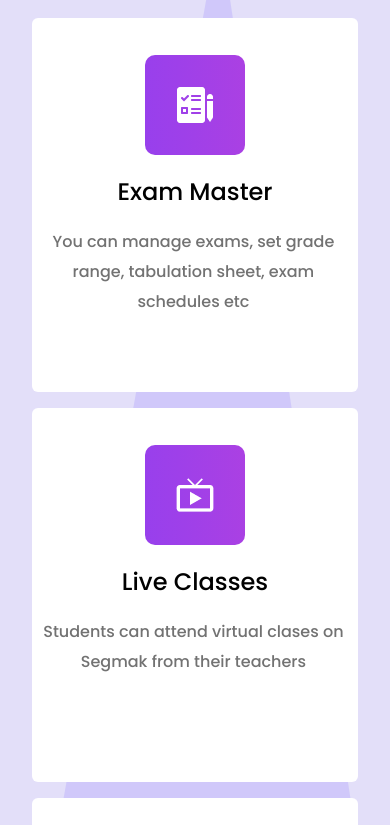
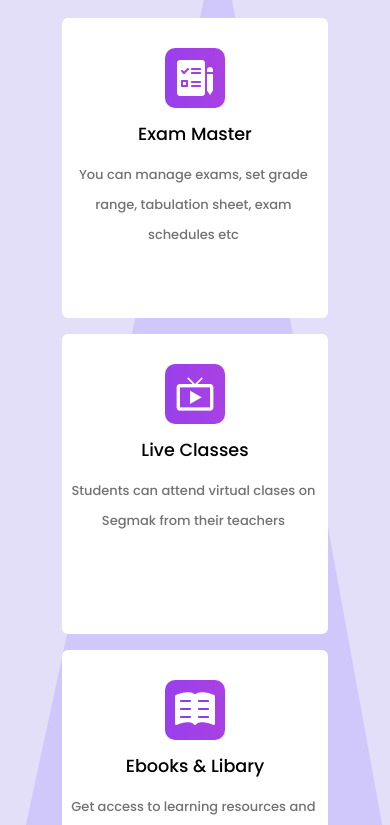
Before and after one commit to ejezie/Segmark, a React (Create React App) app: page / in a window 390 px wide. Shown: the part 4444-5269 px from the top of the page. Built offline with nearby package versions, Linux system fonts and the light colour scheme.

Commit message:
adjust card

```diff
--- a/src/styles/landing.scss
+++ b/src/styles/landing.scss
@@ -240,6 +240,10 @@
           width: 92%;
           margin: 0 0rem 1rem 0rem;
         }
+        @media (max-width: 400px) {
+          width: 75%;
+          height: 300px;
+        }
         .wrap {
           flex-direction: column;
           justify-content: space-between;
@@ -257,16 +261,26 @@
             #bc41da 182.7%
           );
           border-radius: 10px;
+          @media (max-width: 400px) {
+            width: 60px;
+            height: 60px;
+          }
         }
         .card-heading {
           font-size: 1.5rem;
           font-weight: 500;
+          @media (max-width: 400px) {
+            font-size: 1.1rem;
+          }
         }
         .text {
           text-align: center;
           font-weight: 500;
           font-size: 16px;
           height: 8rem;
+          @media (max-width: 400px) {
+            font-size: 13px;
+          }
           // border: #893ff4 solid 1px;
         }
       }
```
